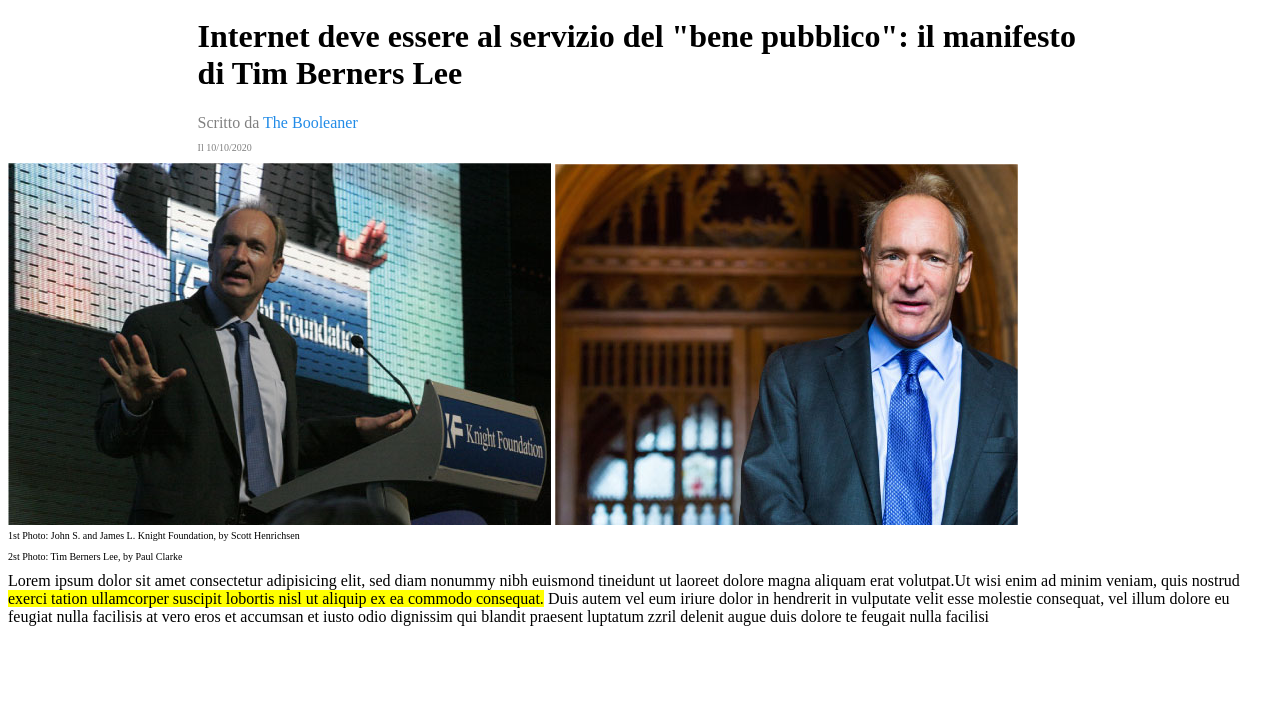
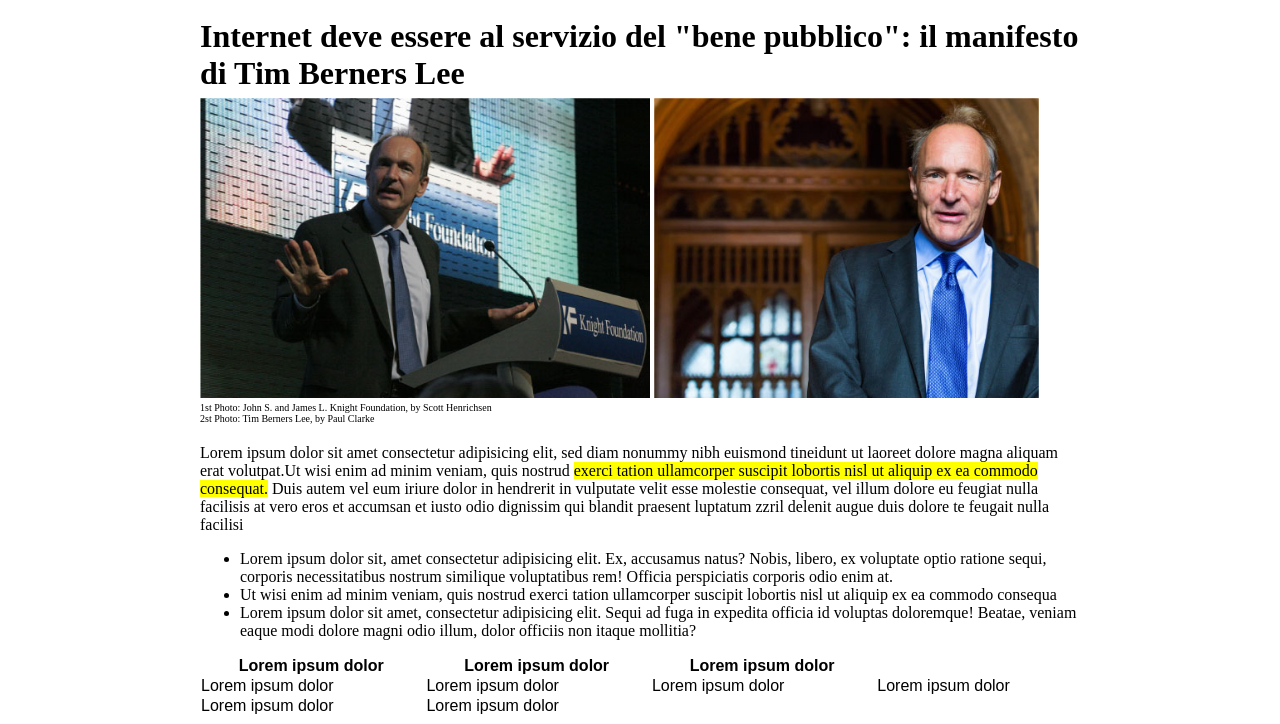
Before and after one commit to VictorGiuliano/html-css-booleaner, a plain HTML site: page index.html in a window 1280 px wide. Shown: the part 111-835 px from the top of the page. Before the commit the page ends 800 px from the top, so only its background shows below. Drawn offline with Linux system fonts and the light colour scheme.

Commit message:
Fix header e immagini

```diff
--- a/css/stile.css
+++ b/css/stile.css
@@ -1,17 +1,25 @@
+html{
+margin-left: 15%;
+margin-right: 15%;
+}
 header {
   background-color: rgb(12, 92, 172);
   background-image: url('../img/pattern.png');
   background-size: 35%;
   height: 100px;
-  margin-left: 15%;
-  margin-right: 15%;
   margin-top:0.1%;
-  margin-bottom: auto   ;
+  margin-bottom: auto;
+  }
+  #pic{
+    margin-top: 10px;
+    margin-left: 10px;
+    width: 200px;
+
   }
   .rettangolo {
-  margin-left: 15%;
-  margin-right: 15%;
   margin-top:0.1%;
+  height: 80px;
+  margin-bottom: auto;
   }
   .grey {
     color: grey;
@@ -26,16 +34,27 @@ header {
     color: grey;
     font-size: 10px;
   }
-  #foto{
-    width: 200px;
+  .foto{
+    width:100%;
+  }
+  #gallery{
+    width: auto;
+    height: 300px;
+    object-fit: cover;
   }
   #didascalia{
     font-size: 10px;
-    margin-top:0.1%;
+    margin:0px;
+    padding:0px;
   }
-  .paragrafo{
-    margin-top: 15%;
+  #paragrafo{
+    margin-top: 20px;
   }
   .evidenziatore{
     background-color: #FFFF00;
   }
+  #tab {
+    font-family: Arial, Helvetica, sans-serif;
+    border-collapse: collapse;
+    width: 100%;
+  }
--- a/index.html
+++ b/index.html
@@ -10,6 +10,7 @@
 </head>
 <body>
     <header>
+        <img id="pic" src="img/logo.svg">
     </header>
     <div class="rettangolo">
         <h1>Internet deve essere al servizio del "bene pubblico": il manifesto di Tim Berners Lee</h1>
@@ -17,13 +18,58 @@
         <p id="data">Il 10/10/2020</p>
     </div>
         <div class="foto">
-            <img src="img/tim-1.jpg" alt="Tim(1)">
-            <img src="img/tim-2.jpg" alt="Tim (2)">
+            <img src="img/tim-1.jpg" id="gallery" alt="Tim(1)">
+            <img src="img/tim-2.jpg" id="gallery" alt="Tim(2)">
         </div>
-    <p id="didascalia">1st Photo: John S. and James L. Knight Foundation, by Scott Henrichsen</p>
-    <p id="didascalia">2st Photo: Tim Berners Lee, by Paul Clarke</p>
-    <span id="paragrafo">Lorem ipsum dolor sit amet consectetur adipisicing elit, sed diam nonummy nibh euismond tineidunt ut laoreet dolore magna aliquam erat volutpat.Ut wisi enim ad minim veniam, quis nostrud </span><span class="evidenziatore">exerci tation ullamcorper suscipit lobortis nisl ut aliquip ex ea commodo consequat.</span>
-    <span>Duis autem vel eum iriure dolor in hendrerit in vulputate velit esse molestie consequat, vel illum dolore eu feugiat nulla facilisis at vero eros et accumsan et iusto odio dignissim qui blandit praesent luptatum zzril delenit augue duis dolore te feugait nulla facilisi</span>
+    <div class="recipiente">
+        <p id="didascalia">1st Photo: John S. and James L. Knight Foundation, by Scott Henrichsen</p>
+        <p id="didascalia">2st Photo: Tim Berners Lee, by Paul Clarke</p>
+        <div id="paragrafo">
+        <span>Lorem ipsum dolor sit amet consectetur adipisicing elit, sed diam nonummy nibh euismond tineidunt ut laoreet dolore magna aliquam erat volutpat.Ut wisi enim ad minim veniam, quis nostrud </span><span class="evidenziatore">exerci tation ullamcorper suscipit lobortis nisl ut aliquip ex ea commodo consequat.</span>
+        <span>Duis autem vel eum iriure dolor in hendrerit in vulputate velit esse molestie consequat, vel illum dolore eu feugiat nulla facilisis at vero eros et accumsan et iusto odio dignissim qui blandit praesent luptatum zzril delenit augue duis dolore te feugait nulla facilisi</span>
+        </div>
+    </div>
+    <main>
+        <ul>
+            <li>
+                Lorem ipsum dolor sit, amet consectetur adipisicing elit. Ex, accusamus natus? Nobis, libero, ex voluptate optio ratione sequi, corporis necessitatibus nostrum similique voluptatibus rem! Officia perspiciatis corporis odio enim at.
+            </li>
+            <li>
+                Ut wisi enim ad minim veniam, quis nostrud exerci tation ullamcorper suscipit lobortis nisl ut aliquip ex ea commodo consequa
+            </li>
+            <li>
+                Lorem ipsum dolor sit amet, consectetur adipisicing elit. Sequi ad fuga in expedita officia id voluptas doloremque! Beatae, veniam eaque modi dolore magni odio illum, dolor officiis non itaque mollitia?
+            </li>
+        </ul>
+    </main>
+    <table id="tab">
+        <thead id="up">
+            <tr>
+                <th>Lorem ipsum dolor</th>
+                <th></th>
+                <th>Lorem ipsum dolor</th>
+                <th></th>
+                <th>Lorem ipsum dolor</th>
+            </tr>
+        </thead>
+        <tbody>
+            <tr>
+                <td>Lorem ipsum dolor</td>
+                <td></td>
+                <td>Lorem ipsum dolor</td>
+                <td></td>
+                <td>Lorem ipsum dolor</td>
+                <td></td>
+                <td>Lorem ipsum dolor</td>
+            </tr>
+            <tr>
+                <td>Lorem ipsum dolor</td>
+                <td></td>
+                <td>Lorem ipsum dolor</td>
+                <td></td>
+            </tr>
+        </tbody>
+    </table>
 
 </body>
 </html>
```
